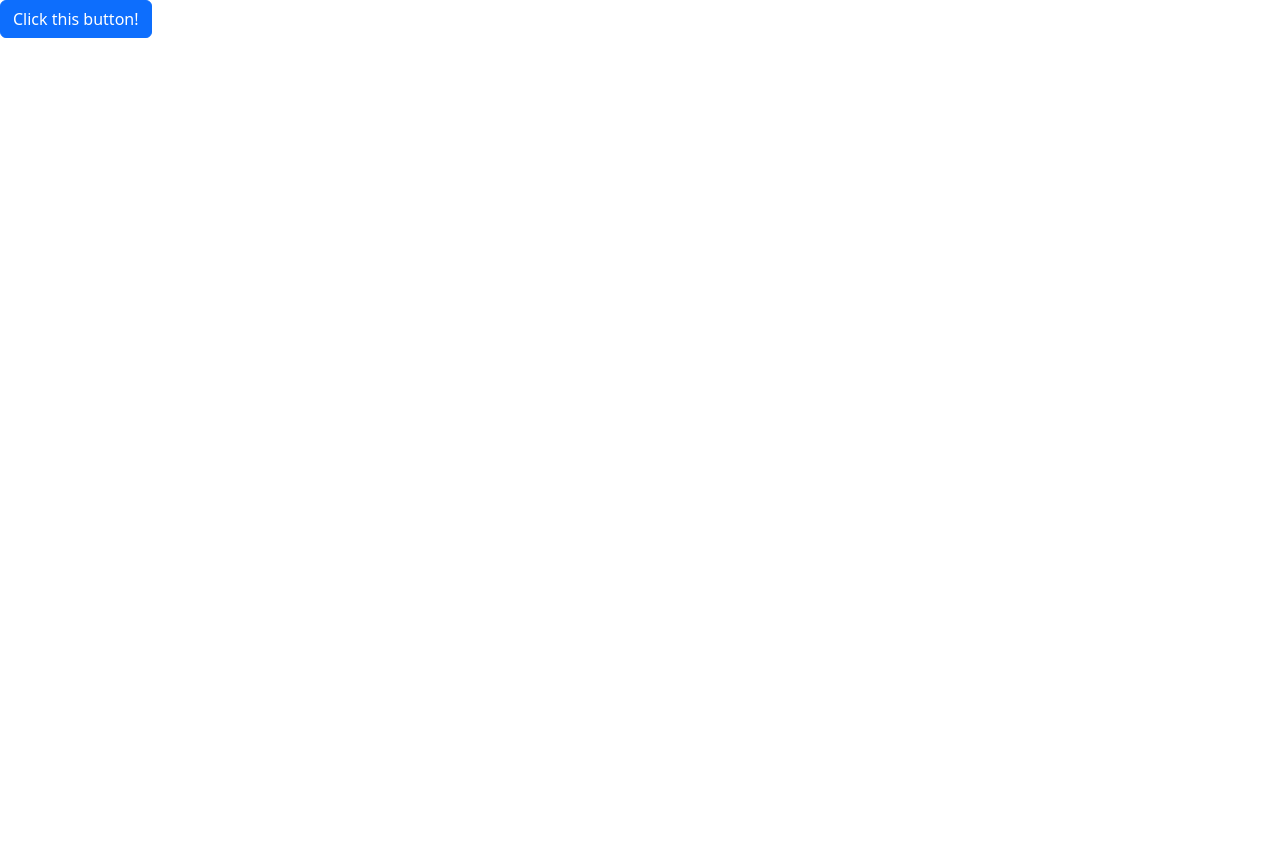
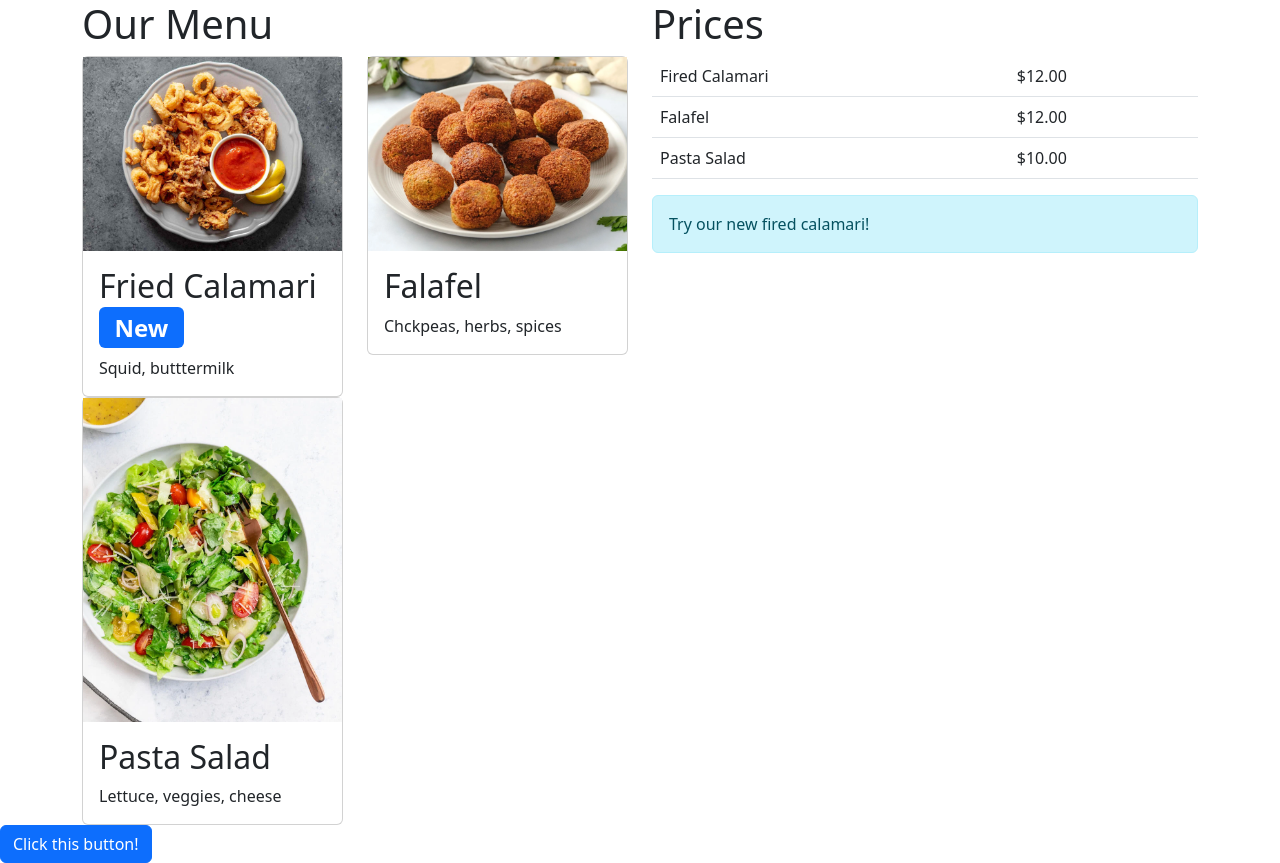
Before and after one commit to armandoroman20/Meta, a plain HTML site: page Bootstrap/index.html in a window 1280 px wide. Before the commit the page ends 800 px from the top, so only its background shows below. Drawn offline with nearby package versions, Linux system fonts and the light colour scheme.

Commit message:
Pushing files

```diff
--- a/Bootstrap/index.html
+++ b/Bootstrap/index.html
@@ -10,6 +10,64 @@
     />
   </head>
   <body>
+    <div class="container">
+      <div class="row">
+        <column class="col-12 col-lg-6">
+          <h1>Our Menu</h1>
+          <div class="row">
+            <div class="col-12 col-lg-6">
+              <div class="card">
+                <img src="calamari.jpg" class="car-img-top" alt="" />
+                <div class="card-body">
+                  <h2 class="card-title">
+                    Fried Calamari <span class="badge bg-primary">New</span>
+                  </h2>
+                  <p class="card-text">Squid, butttermilk</p>
+                </div>
+              </div>
+            </div>
+            <div class="col-12 col-lg-6">
+              <div class="card">
+                <img src="falafel.webp" class="car-img-top" alt="Falafel" />
+                <div class="card-body">
+                  <h2 class="card-title">Falafel</h2>
+                  <p class="card-text">Chckpeas, herbs, spices</p>
+                </div>
+              </div>
+            </div>
+            <div class="col-12 col-lg-6">
+              <div class="card">
+                <img src="salad.webp" class="car-img-top" alt="Salad" />
+                <div class="card-body">
+                  <h2 class="card-title">Pasta Salad</h2>
+                  <p class="card-text">Lettuce, veggies, cheese</p>
+                </div>
+              </div>
+            </div>
+          </div>
+        </column>
+        <column class="col-12 col-lg-6">
+          <h1>Prices</h1>
+          <table class="table">
+            <tr>
+              <td>Fired Calamari</td>
+              <td>$12.00</td>
+            </tr>
+            <tr>
+              <td>Falafel</td>
+              <td>$12.00</td>
+            </tr>
+            <tr>
+              <td>Pasta Salad</td>
+              <td>$10.00</td>
+            </tr>
+          </table>
+          <div class="alert alert-info" role="alert">
+            Try our new fired calamari!
+          </div>
+        </column>
+      </div>
+    </div>
     <button type="button" class="btn btn-primary">Click this button!</button>
     <script>
       src =
```
Also changed, not shown: HMTL_DOCUMENTS/index.html (+36 -22 lines), HMTL_DOCUMENTS/style.css (deleted, +0 -7 lines), Bootstrap/calamari.jpg (added), Bootstrap/falafel.webp (added), Bootstrap/salad.webp (added), HMTL_DOCUMENTS/profile-image.png (added).
